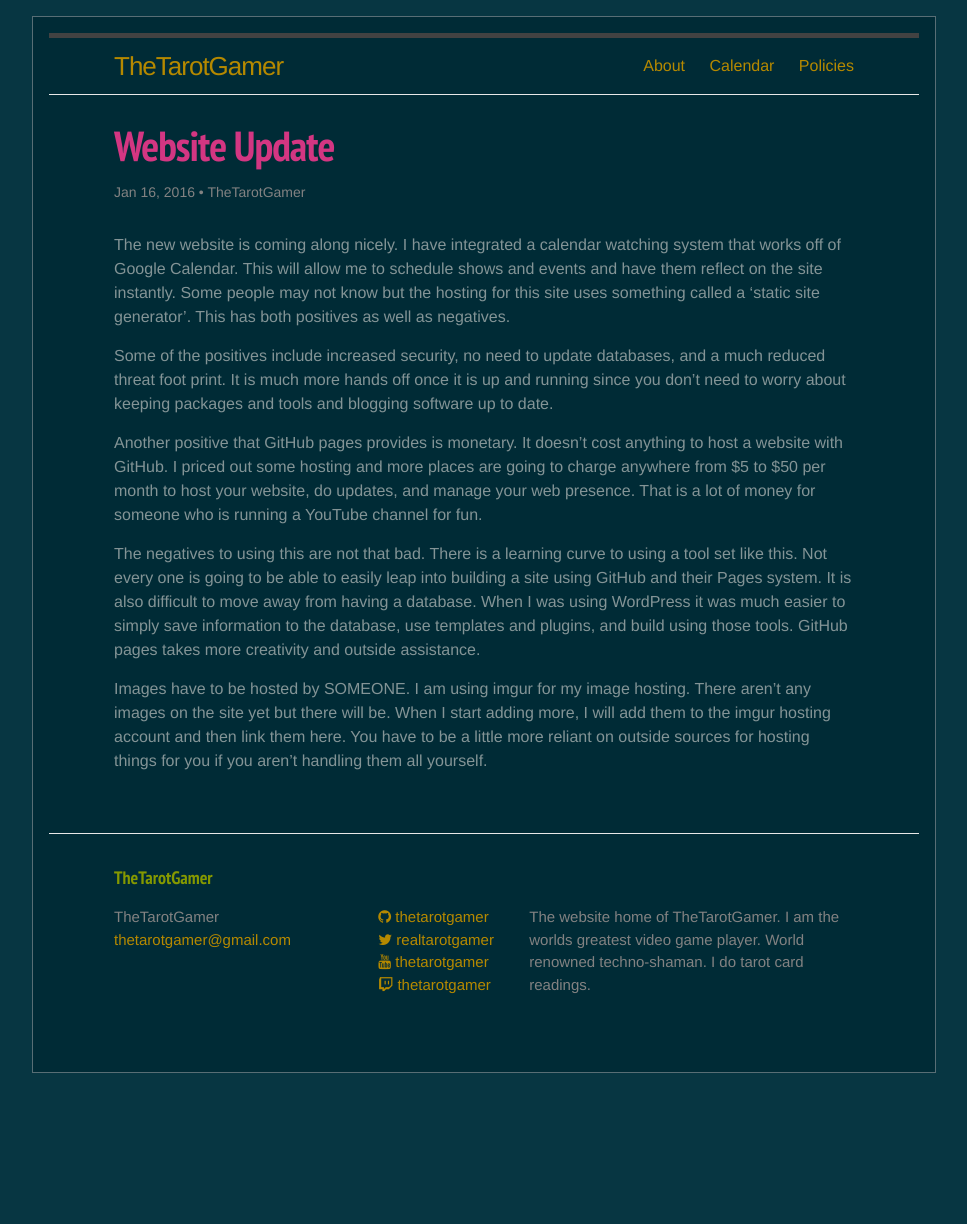
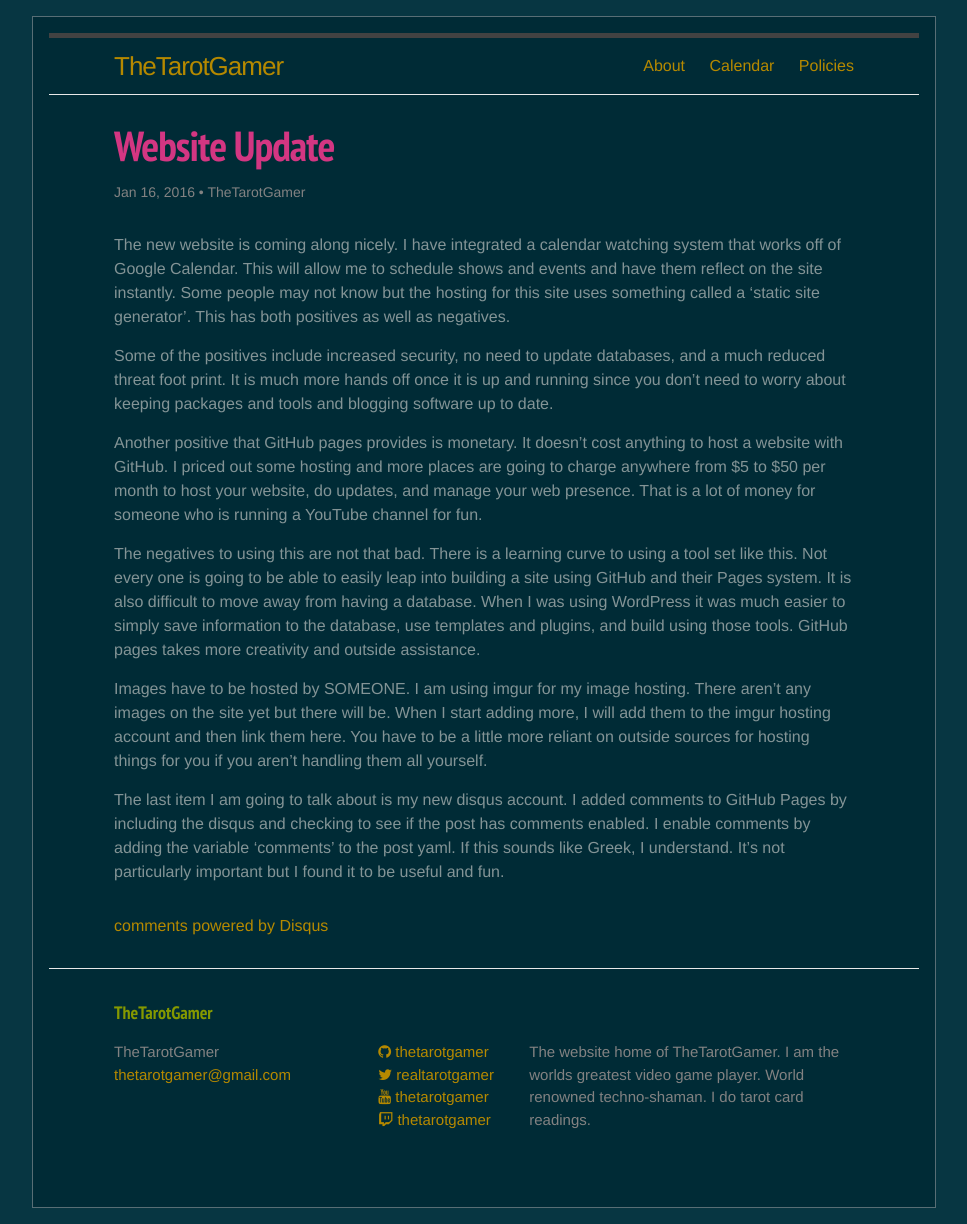
Before and after one commit to TheTarotGamer/thetarotgamer.github.io, a Jekyll site: the page built from _posts/2016-01-16-website-update.markdown, in a window 1280 px wide. Shown: the whole page, without its empty margins (156-1123 px from the left). Built offline with Jekyll 4.4.1, drawn with Linux system fonts in a browser that asks for light colours; comment, search, counter and statistics services are not loaded; before the commit the page ends 1089 px from its top, so only the background shows below that.

Commit message:
Adding my new blog post with an update about the site

```diff
--- a/_posts/2016-01-16-website-update.markdown
+++ b/_posts/2016-01-16-website-update.markdown
@@ -44,3 +45,9 @@ There aren't any images on the site yet but there will be. When I start adding
 more, I will add them to the imgur hosting account and then link them here.
 You have to be a little more reliant on outside sources for hosting things for
 you if you aren't handling them all yourself.
+
+The last item I am going to talk about is my new disqus account. I added
+comments to GitHub Pages by including the disqus and checking to see if the
+post has comments enabled. I enable comments by adding the variable 'comments'
+to the post yaml. If this sounds like Greek, I understand. It's not
+particularly important but I found it to be useful and fun.
```
Also changed, not shown: other parts of _posts/2016-01-16-website-update.markdown (+1 -0 lines).
